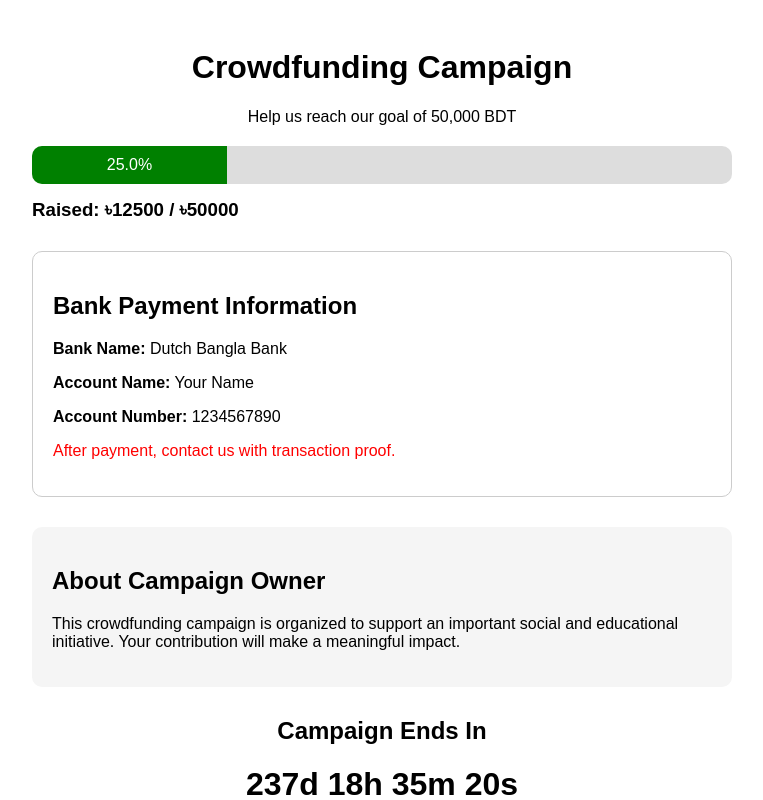
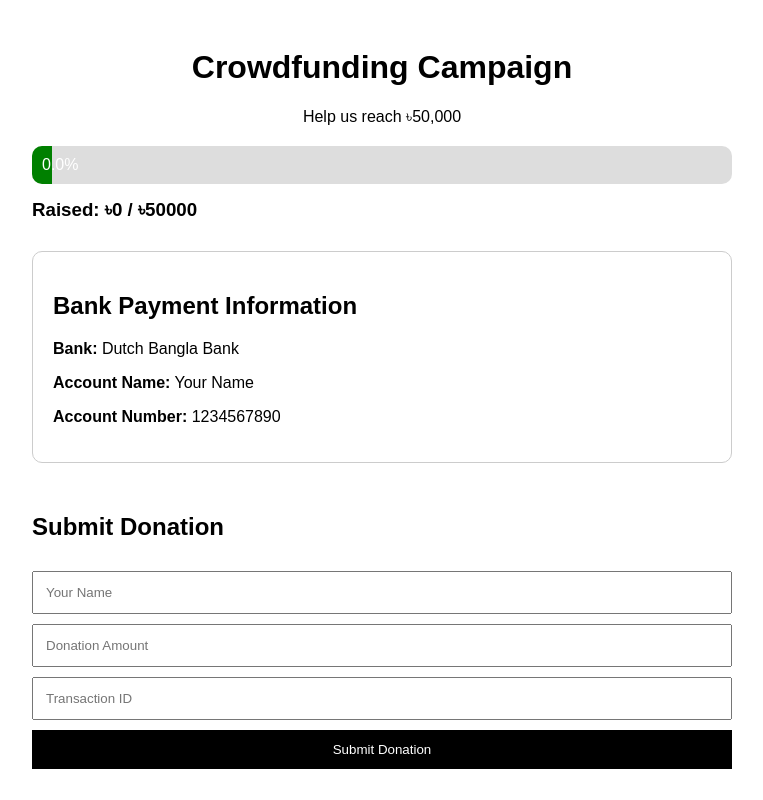
Before and after one commit to Milu-BD/crowdfunding-site, a Next.js app: page / in a window 1280 px wide. Shown: the top 800 px of the page, without its empty margins (258-1021 px from the left). Built offline with nearby package versions, Linux system fonts and the light colour scheme.

Commit message:
Update page.js

```diff
--- a/app/page.js
+++ b/app/page.js
@@ -3,8 +3,16 @@
 import { useEffect, useState } from "react";
 
 export default function Home() {
+
   const targetAmount = 50000;
-  const currentAmount = 12500;
+
+  const [currentAmount, setCurrentAmount] = useState(0);
+
+  const [name, setName] = useState("");
+  const [amount, setAmount] = useState("");
+  const [trxId, setTrxId] = useState("");
+
+  const [message, setMessage] = useState("");
 
   const percentage = (currentAmount / targetAmount) * 100;
 
@@ -15,6 +23,7 @@ export default function Home() {
   useEffect(() => {
     const timer = setInterval(() => {
       const now = new Date().getTime();
+
       const distance = targetDate - now;
 
       if (distance < 0) {
@@ -24,6 +33,7 @@ export default function Home() {
       }
 
       const days = Math.floor(distance / (1000 * 60 * 60 * 24));
+
       const hours = Math.floor(
         (distance % (1000 * 60 * 60 * 24)) /
         (1000 * 60 * 60)
@@ -41,20 +51,62 @@ export default function Home() {
       setTimeLeft(
         `${days}d ${hours}h ${minutes}m ${seconds}s`
       );
+
     }, 1000);
 
     return () => clearInterval(timer);
   }, []);
 
+  const submitDonation = async (e) => {
+    e.preventDefault();
+
+    const response = await fetch("/api/donate", {
+      method: "POST",
+      headers: {
+        "Content-Type": "application/json",
+      },
+      body: JSON.stringify({
+        name,
+        amount: Number(amount),
+        trxId,
+      }),
+    });
+
+    const data = await response.json();
+
+    if (data.success) {
+
+      setMessage("Donation submitted successfully!");
+
+      setCurrentAmount(
+        currentAmount + Number(amount)
+      );
+
+      setName("");
+      setAmount("");
+      setTrxId("");
+
+    } else {
+
+      setMessage("Something went wrong.");
+
+    }
+  };
+
   const shareWebsite = async () => {
+
     if (navigator.share) {
+
       await navigator.share({
         title: "Crowdfunding Campaign",
         text: "Support our crowdfunding campaign!",
         url: window.location.href,
       });
+
     } else {
-      alert("Share option is not supported on this device.");
+
+      alert("Sharing not supported.");
+
     }
   };
 
@@ -67,12 +119,13 @@ export default function Home() {
         fontFamily: "Arial",
       }}
     >
+
       <h1 style={{ textAlign: "center" }}>
         Crowdfunding Campaign
       </h1>
 
       <p style={{ textAlign: "center" }}>
-        Help us reach our goal of 50,000 BDT
+        Help us reach ৳50,000
       </p>
 
       <div
@@ -109,33 +162,79 @@ export default function Home() {
           borderRadius: "10px",
         }}
       >
+
         <h2>Bank Payment Information</h2>
 
-        <p><strong>Bank Name:</strong> Dutch Bangla Bank</p>
+        <p><strong>Bank:</strong> Dutch Bangla Bank</p>
+
         <p><strong>Account Name:</strong> Your Name</p>
+
         <p><strong>Account Number:</strong> 1234567890</p>
 
-        <p style={{ marginTop: "15px", color: "red" }}>
-          After payment, contact us with transaction proof.
-        </p>
       </div>
 
-      <div
+      <form
+        onSubmit={submitDonation}
         style={{
           marginTop: "30px",
-          padding: "20px",
-          background: "#f5f5f5",
-          borderRadius: "10px",
+          display: "flex",
+          flexDirection: "column",
+          gap: "10px",
         }}
       >
-        <h2>About Campaign Owner</h2>
 
-        <p>
-          This crowdfunding campaign is organized to support
-          an important social and educational initiative.
-          Your contribution will make a meaningful impact.
-        </p>
-      </div>
+        <h2>Submit Donation</h2>
+
+        <input
+          type="text"
+          placeholder="Your Name"
+          value={name}
+          onChange={(e) => setName(e.target.value)}
+          required
+          style={{
+            padding: "12px",
+          }}
+        />
+
+        <input
+          type="number"
+          placeholder="Donation Amount"
+          value={amount}
+          onChange={(e) => setAmount(e.target.value)}
+          required
+          style={{
+            padding: "12px",
+          }}
+        />
+
+        <input
+          type="text"
+          placeholder="Transaction ID"
+          value={trxId}
+          onChange={(e) => setTrxId(e.target.value)}
+          required
+          style={{
+            padding: "12px",
+          }}
+        />
+
+        <button
+          type="submit"
+          style={{
+            padding: "12px",
+            background: "black",
+            color: "white",
+            border: "none",
+          }}
+        >
+          Submit Donation
+        </button>
+
+      </form>
+
+      <p style={{ marginTop: "15px", color: "green" }}>
+        {message}
+      </p>
 
       <div
         style={{
@@ -143,27 +242,35 @@ export default function Home() {
           textAlign: "center",
         }}
       >
+
         <h2>Campaign Ends In</h2>
 
         <h1>{timeLeft}</h1>
+
       </div>
 
-      <div style={{ textAlign: "center", marginTop: "30px" }}>
+      <div
+        style={{
+          textAlign: "center",
+          marginTop: "30px",
+        }}
+      >
+
         <button
           onClick={shareWebsite}
           style={{
             padding: "12px 20px",
-            fontSize: "16px",
             background: "black",
             color: "white",
             border: "none",
             borderRadius: "8px",
-            cursor: "pointer",
           }}
         >
           Share Campaign
         </button>
+
       </div>
+
     </div>
   );
 }
```
